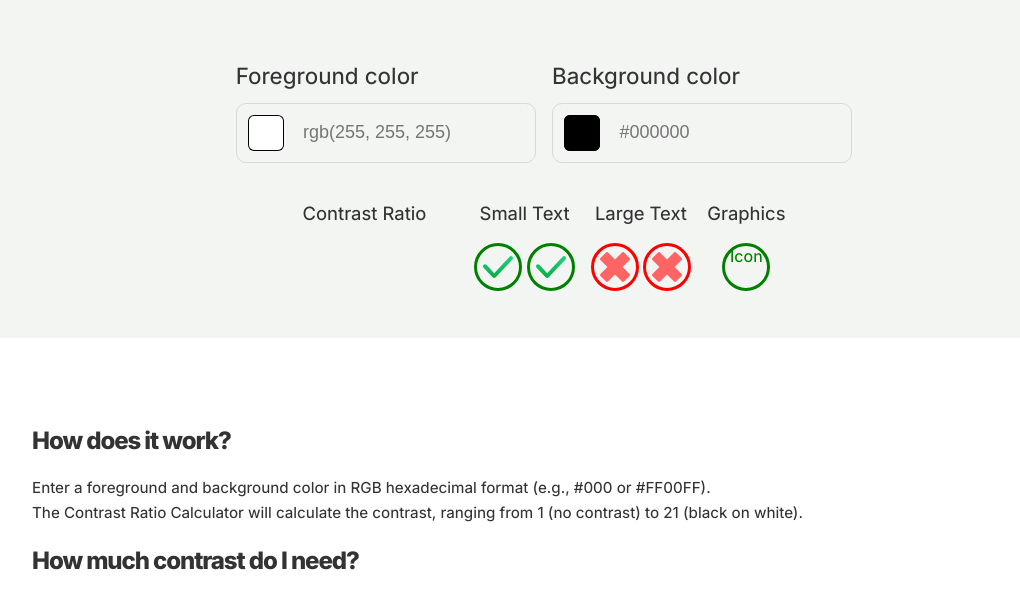
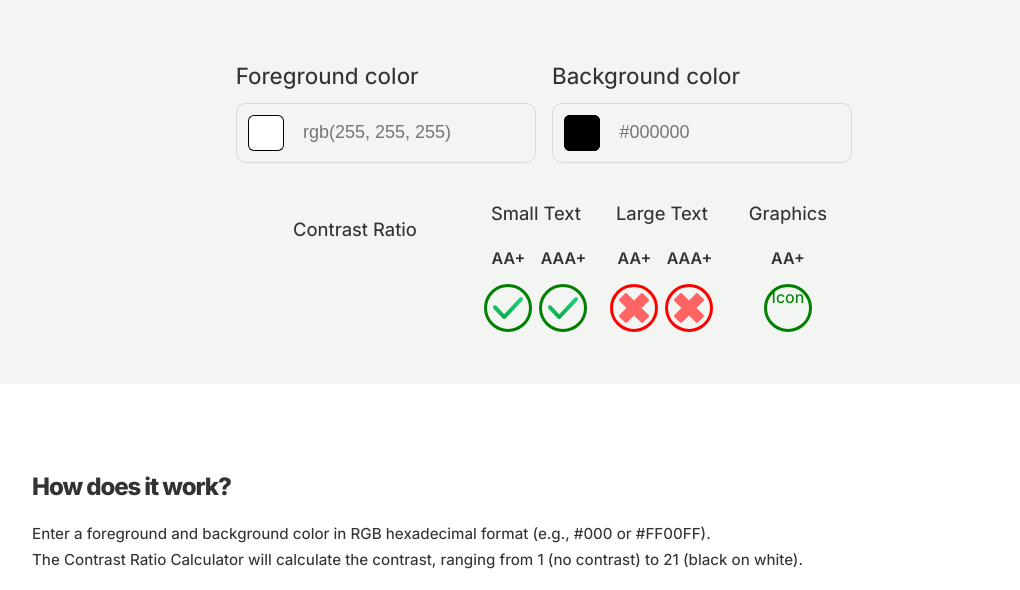
Before and after one commit to jdwilkin4/contrast-ratio-repo, a website: page index.html in a window 1280 px wide. Shown: the part 155-745 px from the top of the page, without its empty margins (96-1116 px from the left). Drawn offline with Linux system fonts and the light colour scheme.

Commit message:
Add AA+ and AAA+ text close #86

```diff
--- a/index.html
+++ b/index.html
@@ -64,6 +64,11 @@
             <div class="check-result">
               <div>
                 <h3 class="text-small">Small Text</h3>
+                <div class="level-labels">
+                  <span class = "level">AA+</span>
+                  <span class = "level">AAA+</span>
+                </div>
+                <div class="icons">
                   <div class="pass">
                     <svg
                       xmlns="http://www.w3.org/2000/svg"
@@ -142,9 +147,15 @@
                   </div>
                 </div>
               </div>
+            </div>
             <div class="check-result">
               <div>
                 <h3 class="text-small">Large Text</h3>
+                <div class="level-labels">
+                  <span class = "level">AA+</span>
+                  <span class = "level">AAA+</span>
+                </div>
+                <div class="icons">
                   <div class="fail">
                     <svg
                       xmlns="http://www.w3.org/2000/svg"
@@ -180,10 +191,16 @@
                   </div>
                 </div>
               </div>
+            </div>
             <div class="check-result">
               <div>
                 <h3 class="text-small">Graphics</h3>
+                <div class="level-labels">
+                  <span class = "level">AA+</span>
+                </div>
+                <div class="icons">
                   <div class="pass">Icon</div>
+                </div>
               </div>
             </div>
           </div>
--- a/styles.css
+++ b/styles.css
@@ -90,10 +90,8 @@ footer p {
   margin-top: -10px;
 }
 .large {
-  font-weight: bold;
-  font-size: 2rem;
-  padding: 0;
-  margin: 0;
+  font-size: 2.5rem;
+  font-variation-settings: "wght" 650;
 }
 
 .inputs-row {
@@ -127,9 +125,27 @@ footer p {
 }
 
 .ratio-result {
-  margin-right: 2rem;
+  margin: 0 2rem;
+  padding: 1rem;
 }
 
+.level-labels {
+  margin: 1.5rem 0 1rem 0;
+  display: flex;
+  justify-content: space-around;
+  font-variation-settings: "wght" 600;
+}
+
+.level {
+  width: 3rem;
+}
+
+.icons {
+  width: 110px;
+  margin: 1rem 0;
+  display: flex;
+  justify-content: space-around;
+}
 .input-items {
   display: flex;
   align-items: center;
```
Lines whose indentation alone changed are shown as unchanged.
